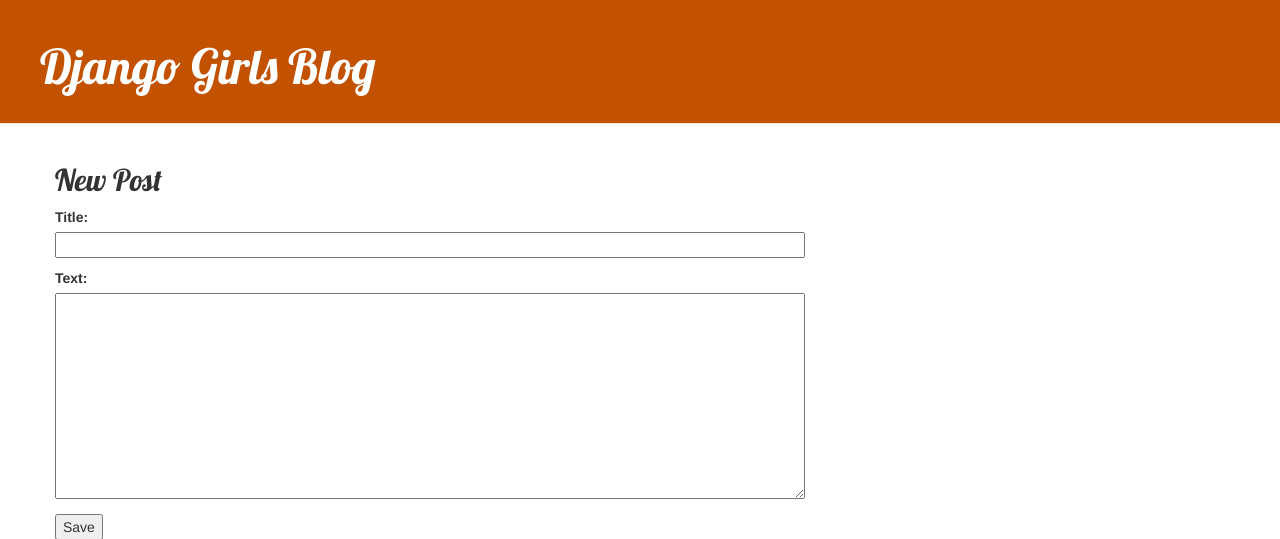
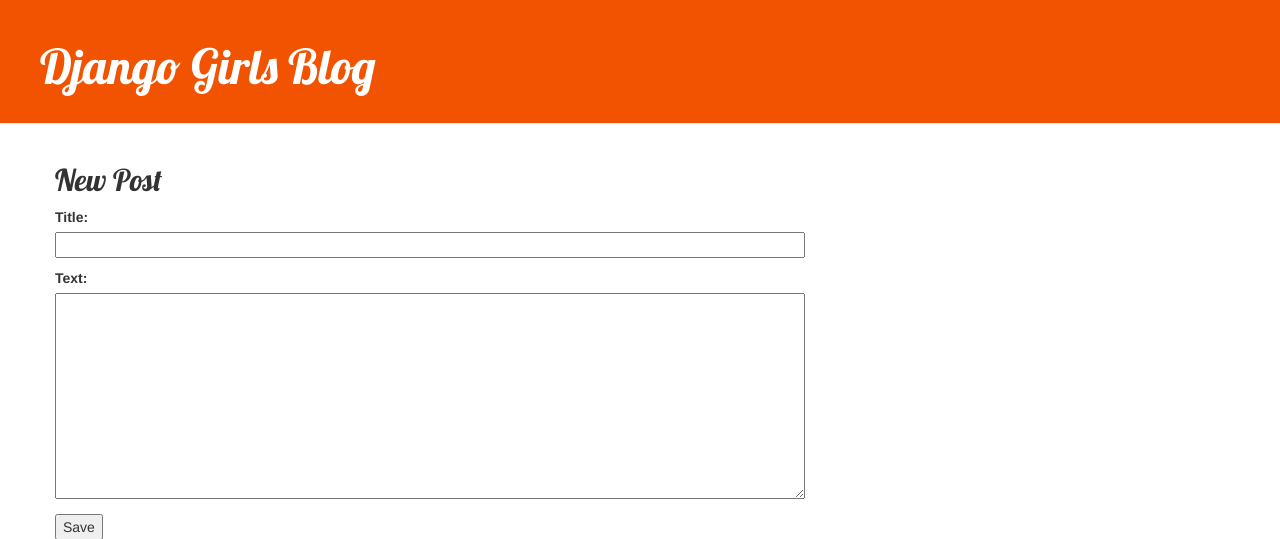
Before and after one commit to RoseMorgan/my-first-blog, a Django app: page /post/new/ in a window 1280 px wide. Shown: the top 539 px of the page. Run offline with Django 3.2, Linux system fonts and the light colour scheme; some libraries are stand-ins or nearby versions.

Commit message:
Faffing with CSS

```diff
--- a/blog/static/css/blog.css
+++ b/blog/static/css/blog.css
@@ -1,6 +1,6 @@
 
 .page-header {
-    background-color: #C25100;
+    background-color: #F25300;
     margin-top: 0;
     padding: 20px 20px 20px 40px;
 }
```
